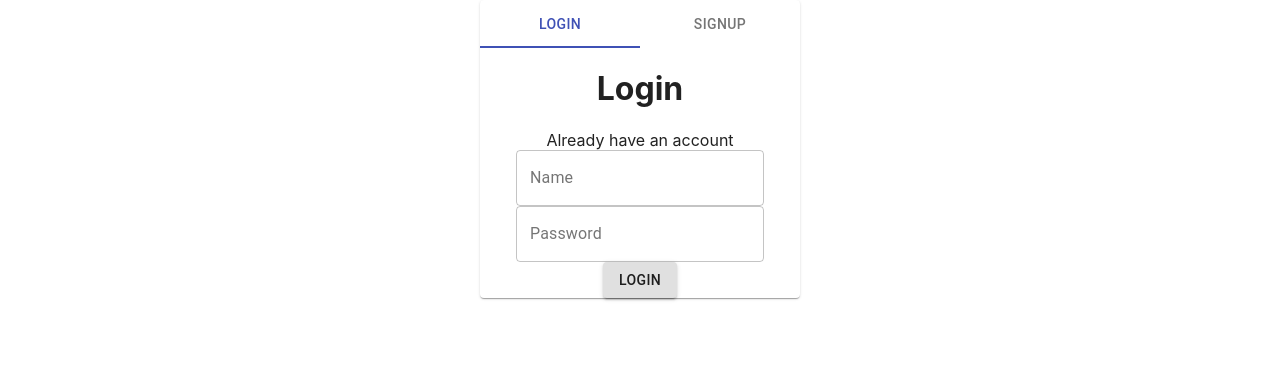
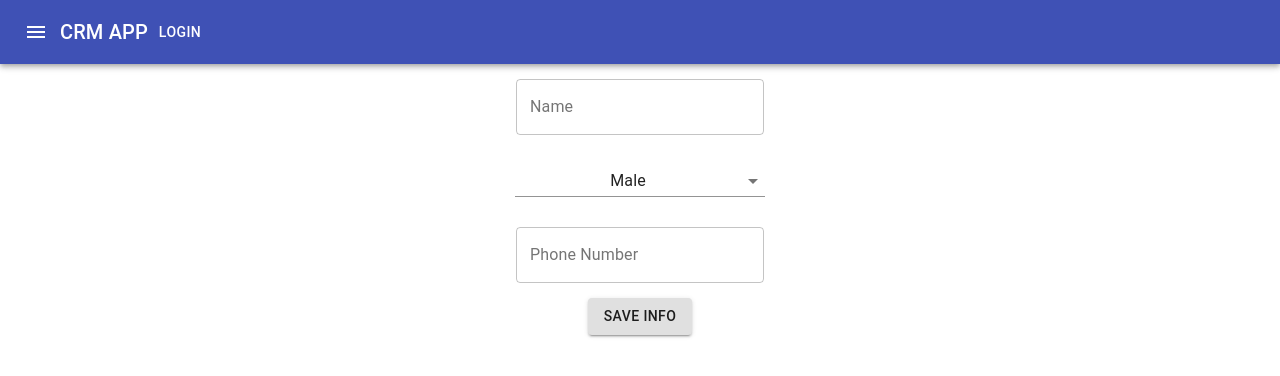
Before and after one commit to sabhishek78/react_form, a React (Create React App) app: page /customers in a window 1280 px wide. Shown: the top 376 px of the page. Built offline with nearby package versions, Linux system fonts and the light colour scheme; no server answers.

Commit message:
user directed to login on trying to view the customer page if he is not logged in. Logout functionality implementation pending. App bar displaying login created

```diff
--- a/package.json
+++ b/package.json
@@ -11,6 +11,7 @@
     "bcryptjs": "^2.4.3",
     "react": "^16.13.1",
     "react-dom": "^16.13.1",
+    "react-router-dom": "^5.1.2",
     "react-scripts": "3.4.1"
   },
   "scripts": {
--- a/src/App.css
+++ b/src/App.css
@@ -61,3 +61,10 @@
 .panel[hidden] {
   display: none;
 }
+.appBarRow{
+  display: flex;
+ flex-direction: row;
+ align-content: space-between;
+  margin: 15px;
+  width: 250px;
+}
--- a/src/App.js
+++ b/src/App.js
@@ -1,15 +1,45 @@
-import React from 'react';
+import React, { useState } from 'react';
 import logo from './logo.svg';
 import './App.css';
 import EnquiryForm from "./EnquiryForm";
 import LoginSignUp from "./loginSignUp";
+import { createBrowserHistory } from 'history';
+
+
+import {BrowserRouter as Router,Link,Switch,Route} from "react-router-dom";
+
+import AppBar from '@material-ui/core/AppBar';
+import Toolbar from '@material-ui/core/Toolbar';
+import Typography from '@material-ui/core/Typography';
+import Button from '@material-ui/core/Button';
+import IconButton from '@material-ui/core/IconButton';
+import MenuIcon from '@material-ui/icons/Menu';
 
 function App() {
+    // const [loginStatus,updateLoginStatus]=useState("login");
   return (
-    <div className="App">
-     <LoginSignUp/>
-    </div>
+      <Router>
+          <div className="App">
+              <AppBar position="static">
+                  <Toolbar>
+                      <IconButton edge="start"  color="inherit" aria-label="menu">
+                          <MenuIcon />
+                      </IconButton>
+                      <Typography variant="h6" >
+                          CRM APP
+                      </Typography>
+                      <Button color="inherit">Login</Button>
+                  </Toolbar>
+              </AppBar>
+              <Switch>
+                  <Route path='/customers' component={EnquiryForm}  />
+                  <Route  exact path='/' render={() => <LoginSignUp  />}/>
+
+              </Switch>
+          </div>
+      </Router>
   );
 }
 
+
 export default App;
--- a/src/EnquiryForm/index.js
+++ b/src/EnquiryForm/index.js
@@ -11,6 +11,7 @@ import Snackbar from '@material-ui/core/Snackbar';
 import IconButton from '@material-ui/core/IconButton';
 import CloseIcon from '@material-ui/icons/Close';
 import SimpleTable from "../Table";
+
 // const baseURL = 'https://cors-anywhere.herokuapp.com/';
  const baseURL='http://localhost:8000';
 // const saveURL = baseURL + 'https://us-central1-form-manager-7234f.cloudfunctions.net/saveCustomer';
@@ -22,11 +23,11 @@ const undoDeleteURL = baseURL + '/customers/undoDelete';
 class EnquiryForm extends React.Component {
     state = {
         customerName: '',
-        gender:"Male",
+        gender:"male",
         phoneNumber:'',
         isLoading:false,
         customerID:'',
-
+        owner:'',
         data:[],
         openSnackBar:false,
         deletedCustomer:[],
@@ -44,7 +45,11 @@ class EnquiryForm extends React.Component {
         this.fetchCustomerData();
     }
     fetchCustomerData=async()=>{
-        let resp= await fetch("http://localhost:8000/customers");
+        let resp= await fetch("http://localhost:8000/customers",{credentials:"include"});
+        if(resp.status===403 ){
+            this.props.history.push('/');
+            return;
+        }
         let dataList= await resp.json();
         console.log(dataList);
         this.setState({
@@ -85,15 +90,15 @@ class EnquiryForm extends React.Component {
         return true;
     }
     async makePostRequest() {
-        if(!(this.allLetter(this.state.customerName))){
-            console.log("invalid name");
-
-            return;
-        }
-        if(!(this.phonenumber(this.state.phoneNumber))){
-            console.log("invalid phone number")
-            return;
-        }
+        // if(!(this.allLetter(this.state.customerName))){
+        //     console.log("invalid name");
+        //
+        //     return;
+        // }
+        // if(!(this.phonenumber(this.state.phoneNumber))){
+        //     console.log("invalid phone number")
+        //     return;
+        // }
 
         this.setState({
             isLoading:true,
@@ -103,7 +108,8 @@ class EnquiryForm extends React.Component {
        const requestOptions = {
             method: 'POST',
             headers: { 'Content-Type': 'application/json' },
-            body: JSON.stringify(this.state)
+            body: JSON.stringify(this.state),
+           credentials:"include",
         };
         const response = await fetch(saveURL, requestOptions);
         const responseJSON = await response.json();
@@ -115,10 +121,10 @@ class EnquiryForm extends React.Component {
             ,"_id":responseJSON};
         console.log("current user data="+currentUserData);
        let dataCopy=this.state.data.slice();
-        console.log(" previous data local storage="+dataCopy);
+        // console.log(" previous data local storage="+dataCopy);
         dataCopy.push(currentUserData);
-        console.log(" updated data local storage="+dataCopy);
-        localStorage.setItem('userData',JSON.stringify(dataCopy));
+        // console.log(" updated data local storage="+dataCopy);
+        // localStorage.setItem('userData',JSON.stringify(dataCopy));
         this.setState({
             data:dataCopy
         });
--- a/src/loginSignUp/index.js
+++ b/src/loginSignUp/index.js
@@ -1,6 +1,6 @@
 import React from "react";
-import { Button } from '@material-ui/core';
-import AppBar from '@material-ui/core/AppBar';
+
+
 import Tabs from '@material-ui/core/Tabs';
 import Tab from '@material-ui/core/Tab';
 import Paper from '@material-ui/core/Paper';
@@ -8,12 +8,17 @@ import { Select } from '@material-ui/core';
 import { MenuItem } from '@material-ui/core';
 import { TextField } from '@material-ui/core';
 import { CircularProgress} from '@material-ui/core';
+import { BrowserRouter, Route, Link ,Redirect} from "react-router-dom";
+import Button from '@material-ui/core/Button';
+import IconButton from '@material-ui/core/IconButton';
+import { withRouter } from 'react-router-dom';
+
 
 
 
 
 import Snackbar from '@material-ui/core/Snackbar';
-import IconButton from '@material-ui/core/IconButton';
+
 import CloseIcon from '@material-ui/icons/Close';
 import SimpleTable from "../Table";
 const baseURL='http://localhost:8000';
@@ -117,23 +122,19 @@ class LoginSignUp extends React.Component {
             isLoading: false,
         });
         if(responseJSON.status==="userDoesNotExist"){
-
             this.setState({
-
                 status:"User Does Not Exist. Please Sign Up ",
             });
         }
         else if(responseJSON.status==="passwordsMatch"){
-
             this.setState({
-
                 status:"Login Successful ",
             });
+            // this.props.updateLoginStatus("LogOut");
+            this.props.history.push('/customers');
         }
         else if(responseJSON.status==="passwordsDoNotMatch"){
-
             this.setState({
-
                 status:"Invalid Password",
             });
         }
@@ -146,10 +147,7 @@ class LoginSignUp extends React.Component {
             openSnackBar:false,
         })
     }
-    async makePostRequest() {
 
-
-    }
     render() {
         return (
             <div className={"form"}>
@@ -212,4 +210,4 @@ class LoginSignUp extends React.Component {
     }
 }
 
-export default LoginSignUp;
+export default withRouter(LoginSignUp);
```
Also changed, not shown: 1 other file (tests, documents, lock files or other folders). Lines whose indentation alone changed are shown as unchanged.
